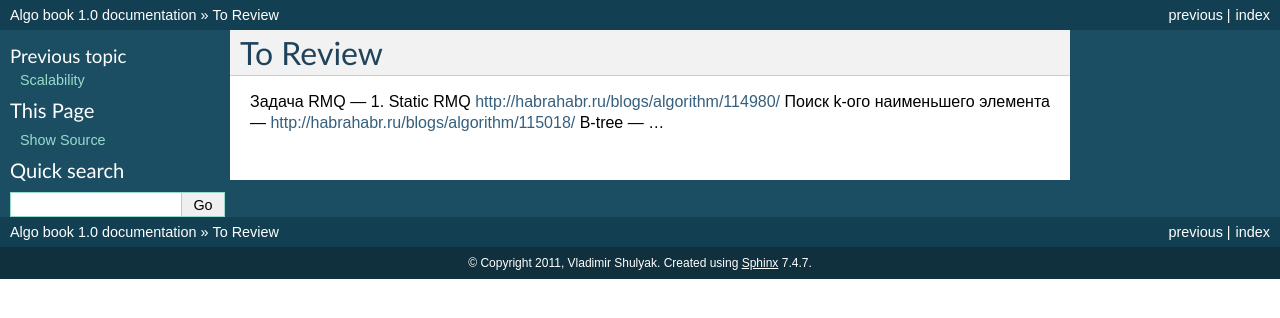
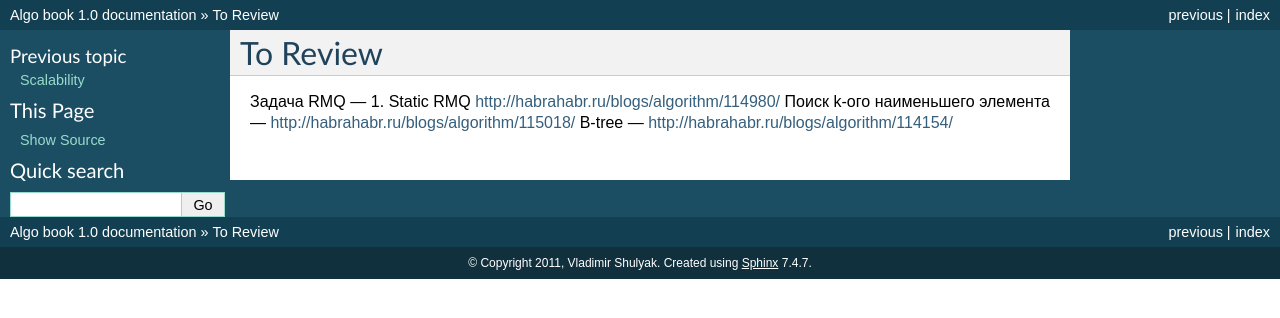
Before and after one commit to vshulyak/algo_book, a Sphinx documentation site: the page built from source/resources.rst, in a window 1280 px wide. Shown: the top 318 px of the page. Built offline with Sphinx 7.4.7, drawn with Linux system fonts in a browser that asks for light colours; some of the changed lines change nothing that is shown.

Commit message:
added b-tree article

```diff
--- a/source/resources.rst
+++ b/source/resources.rst
@@ -3,4 +3,4 @@ To Review
 
 Задача RMQ — 1. Static RMQ http://habrahabr.ru/blogs/algorithm/114980/
 Поиск k-ого наименьшего элемента — http://habrahabr.ru/blogs/algorithm/115018/
-B-tree — ...
+B-tree — http://habrahabr.ru/blogs/algorithm/114154/
```
